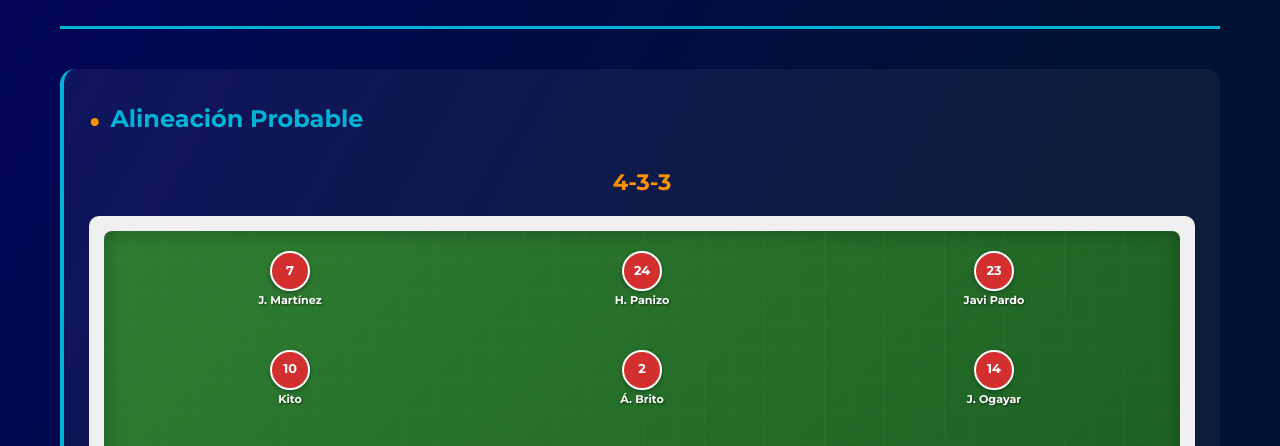
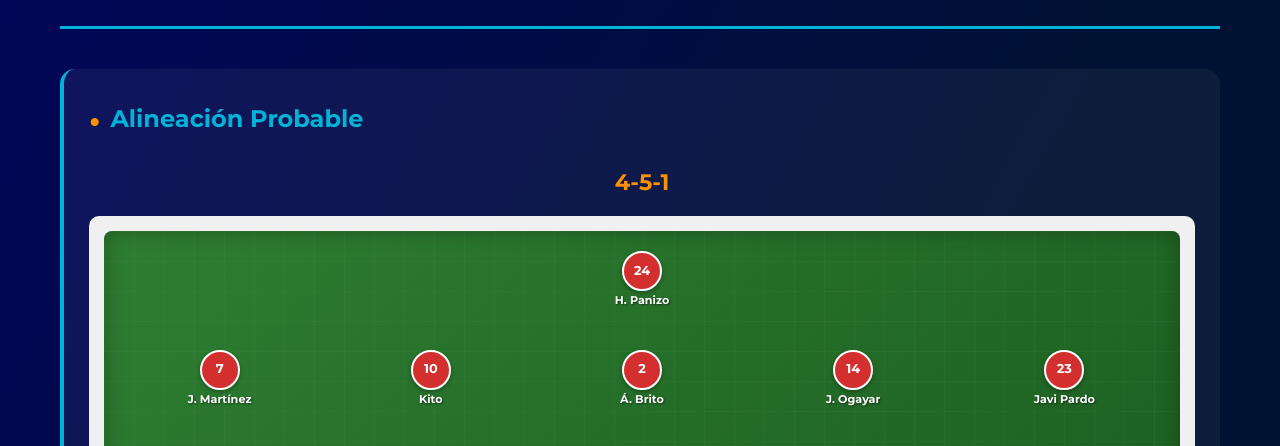
Before and after one commit to Gabrivaa33/EFMO_BOADILLA, a plain HTML site: page InformeJ5.html in a window 1280 px wide. Shown: the part 301-747 px from the top of the page. Drawn offline with Linux system fonts and the light colour scheme.

Commit message:
Update InformeJ5.html

```diff
--- a/InformeJ5.html
+++ b/InformeJ5.html
@@ -510,7 +510,7 @@
   <!-- Alineación Probable -->
   <div class="seccion">
     <h3>Alineación Probable</h3>
-    <div class="formacion-titulo">4-3-3</div>
+    <div class="formacion-titulo">4-5-1</div>
 
     <div class="field-container-responsive">
       <div class="field-responsive">
@@ -535,20 +535,20 @@
           { number: '17', name: 'J. Zarcero' }
         ],
         'mediocentros': [
+          { number: '7', name: 'J. Martínez' },
           { number: '10', name: 'Kito' },
           { number: '2', name: 'Á. Brito' },
-          { number: '14', name: 'J. Ogayar' }
+          { number: '14', name: 'J. Ogayar' },
+          { number: '23', name: 'Javi Pardo' }
         ],
         'delanteros': [
-          { number: '7', name: 'J. Martínez' },
-          { number: '24', name: 'H. Panizo' },
-          { number: '23', name: 'Javi Pardo' }
+          { number: '24', name: 'H. Panizo' }
         ]
       };
 
       // Configuraciones de formaciones
       const formations = {
-        '4-3-3': [
+        '4-5-1': [
           playersProbable.delanteros,
           playersProbable.mediocentros,
           playersProbable.defensas,
@@ -584,7 +584,7 @@
       }
 
       // Renderizar formación para alineación probable
-      renderFormationProbable('4-3-3');
+      renderFormationProbable('4-5-1');
     </script>
   </div>
 
```
